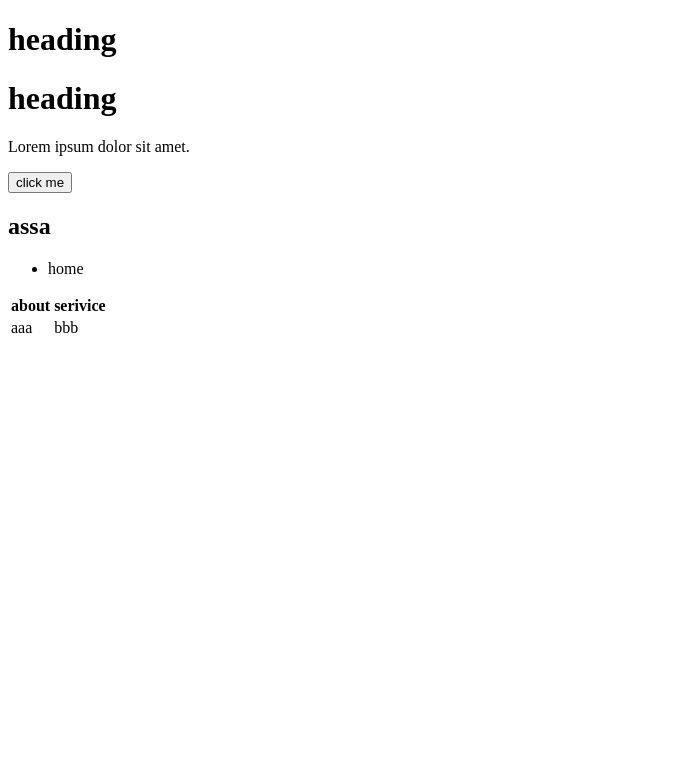
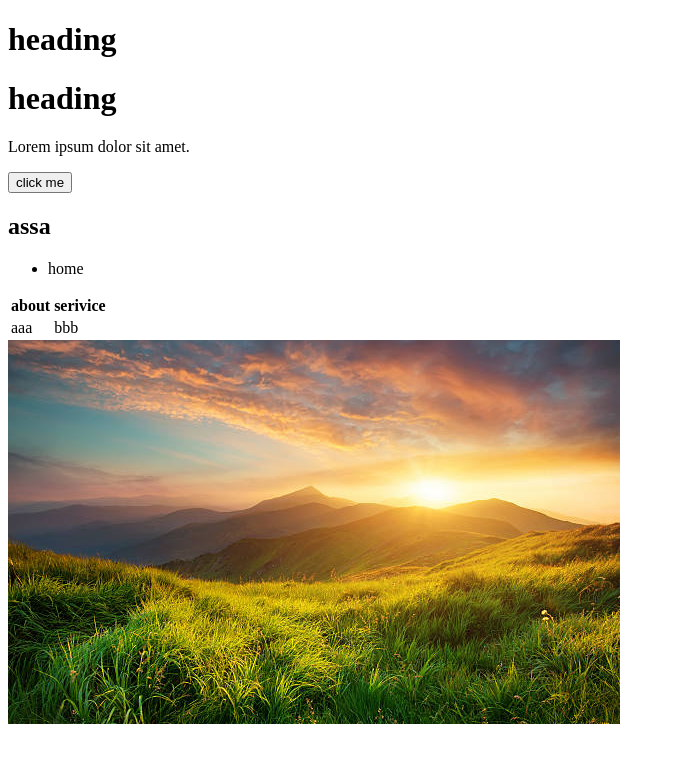
Before and after one commit to davidk63/demoprojecj, a plain HTML site: page index.html in a window 1280 px wide. Shown: the whole page, without its empty margins (0-675 px from the left). Drawn offline with Linux system fonts and the light colour scheme.

Commit message:
addimage

```diff
--- a/index.html
+++ b/index.html
@@ -27,5 +27,6 @@
             <td>bbb</td>
         </tr>
     </table>
+    <img src="./assets/images/mountain.jpg" alt="">
 </body>
 </html>
```
Also changed, not shown: assets/images/mountain.jpg (added).
